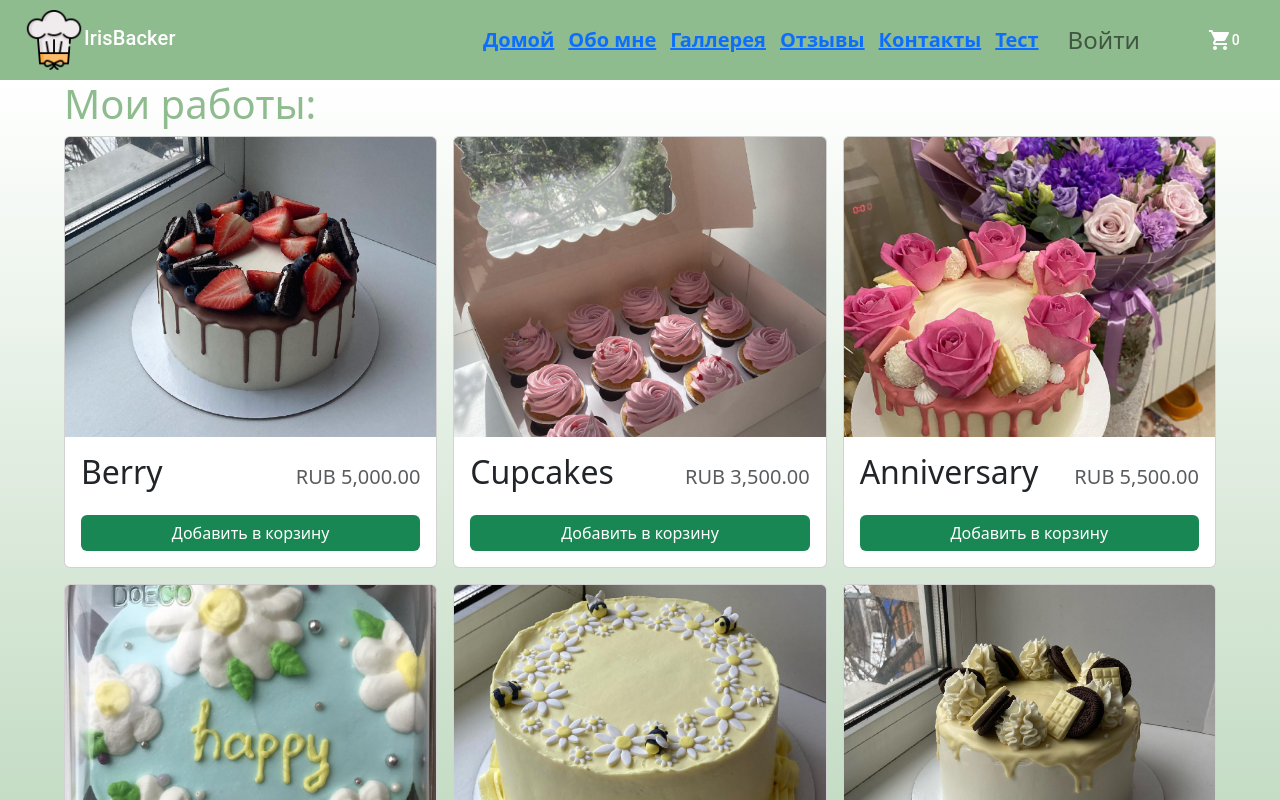
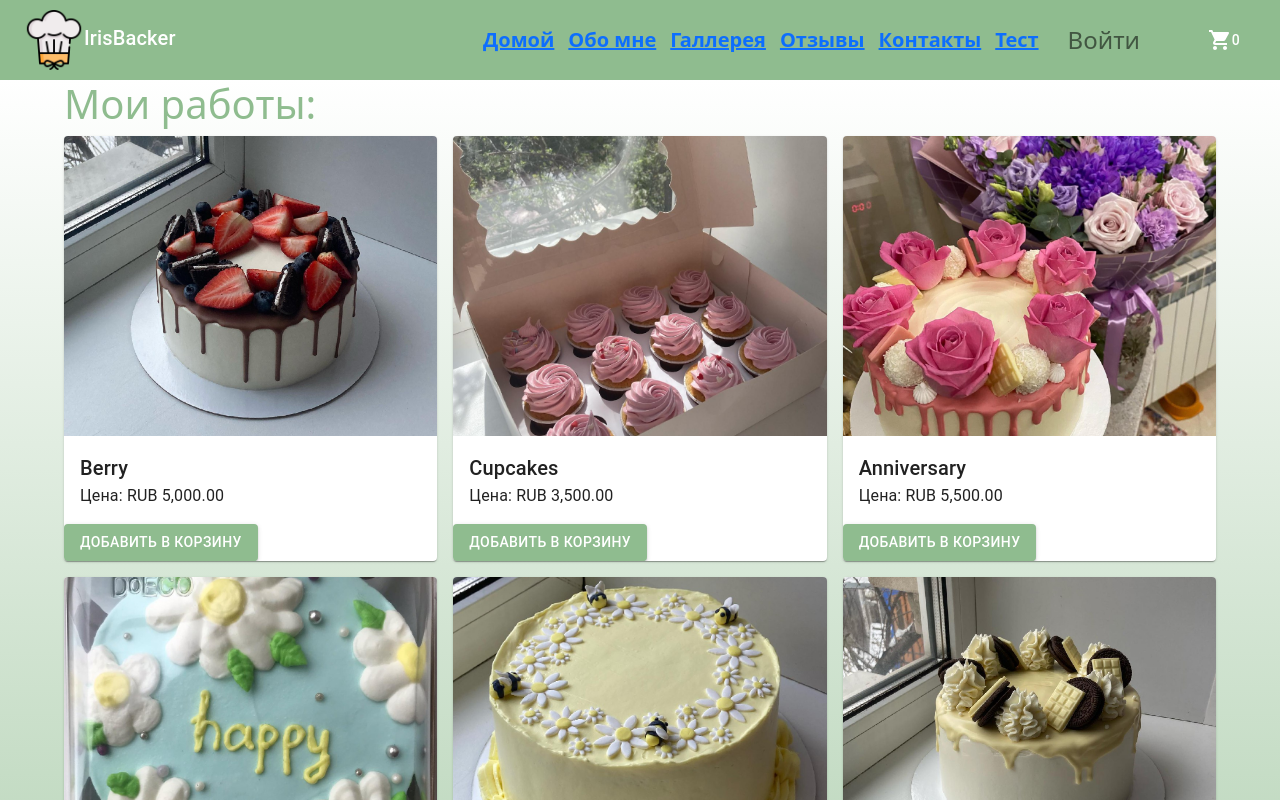
Before and after one commit to AgataHerbst/final-work, a Next.js app: page /galleries in a window 1280 px wide. Shown: the top 800 px of the page. Built offline with nearby package versions, Linux system fonts and the light colour scheme; no server answers.

Commit message:
убрала стили bootstrap из галереи

```diff
--- a/components/StoreItem.tsx
+++ b/components/StoreItem.tsx
@@ -1,7 +1,6 @@
 import { formatCurrency } from '@/utilities/FormatCurrency';
-import { Button, Card } from 'react-bootstrap';
 import { useShoppingCart } from "../context/ShoppingCartContext";
-
+import { Button, Card, CardMedia, CardContent, Typography } from "@mui/material";
 
 
 type StoreItemProps = {
@@ -21,26 +20,30 @@ export function StoreItem({ id, name, price, img }: StoreItemProps) {
     const quantity = getItemQuantity(id)
 
     return (
-        <Card className='h-100'>
-            <Card.Img
-                variant='top'
-                src={img}
-                height='300px'
-                style={
-                    { objectFit: 'cover' }}
+        <Card>
+            <CardMedia
+                image={img}
+                component='img'
+                alt={name}
+                title={name}
+                sx={{ height: 300 }}
             />
-            <Card.Body className='d-flex flex-column'>
-                <Card.Title className="d-flex
-    justify-content-between align-items-baseline
-    mb-4">
-                    <span className='fs-2 text-dark'>{name}</span>
-                    <span className='ms-2 text-muted'>{formatCurrency(price)
-                    }</span>
 
-                </Card.Title>
+            <CardContent>
+            <Typography
+                    variant='h6'
+                    component='h3'
+                    >
+                        {name}
+                    </Typography>
+
+                <Typography variant='body1'>Цена: {formatCurrency(price)
+                }</Typography>
+
+            </CardContent>
             <div className='mt-auto'>
                 {quantity === 0 ? (
-                        <Button className='w-100 bg-success text-white border-0' onClick={() => increaseCartQuantity(id)} >
+                    <Button variant="contained" onClick={() => increaseCartQuantity(id)} >
                         Добавить в корзину</Button>
                 ) :
                     <div
@@ -53,16 +56,16 @@ export function StoreItem({ id, name, price, img }: StoreItemProps) {
             justify-content-center'
                             style={{ gap: '5.rem' }}
                         >
-                                <Button onClick={() => decreaseCartQuantity(id)} variant='secondary'>-</Button>
+                            <Button onClick={() => decreaseCartQuantity(id)} variant="contained">-</Button>
                             <div>
                                 <span className='fs-3'>{quantity}</span>в корзину
                             </div>
-                                <Button onClick={() => increaseCartQuantity(id)} variant='secondary'>+</Button>
+                            <Button onClick={() => increaseCartQuantity(id)} variant="contained">+</Button>
                         </div>
-                            <Button onClick={() => removeFromCart(id)} variant='success' size='sm'>Удалить</Button>
+                        <Button onClick={() => removeFromCart(id)} variant="contained" size='medium'>Удалить</Button>
                     </div>}
             </div>
-            </Card.Body>
         </Card>
+
     )
-}
+};
--- a/pages/about.js
+++ b/pages/about.js
@@ -51,7 +51,7 @@ export default function About() {
               display: "grid",
               gridTemplateColumns: {
                 mobile: "repeat(2, 1fr)",
-                bigMobile: "repeat(3, 1fr)",
+                bigMobile: "repeat(6, 1fr)",
                 tablet: "repeat(4, 1fr)",
                 desktop: "repeat(6, 1fr)"
               },
--- a/pages/index.js
+++ b/pages/index.js
@@ -51,11 +51,11 @@ export default function Home() {
       <ThemeProvider theme={theme}>
       <Box
              sx={{
-              height: 600,
+              height: 500,
               display: "grid",
               gridTemplateColumns: {
               mobile: "repeat(1, 1fr)",
-              bigMobile: "repeat(2, 1fr)",
+              bigMobile: "repeat(3, 1fr)",
               tablet: "repeat(3, 1fr)",
               desktop: "repeat(3, 1fr)"
               },
```
Also changed, not shown: data/items.js (added, +15 -0 lines), pages/test.js (+8 -7 lines). Lines whose indentation alone changed are shown as unchanged.
